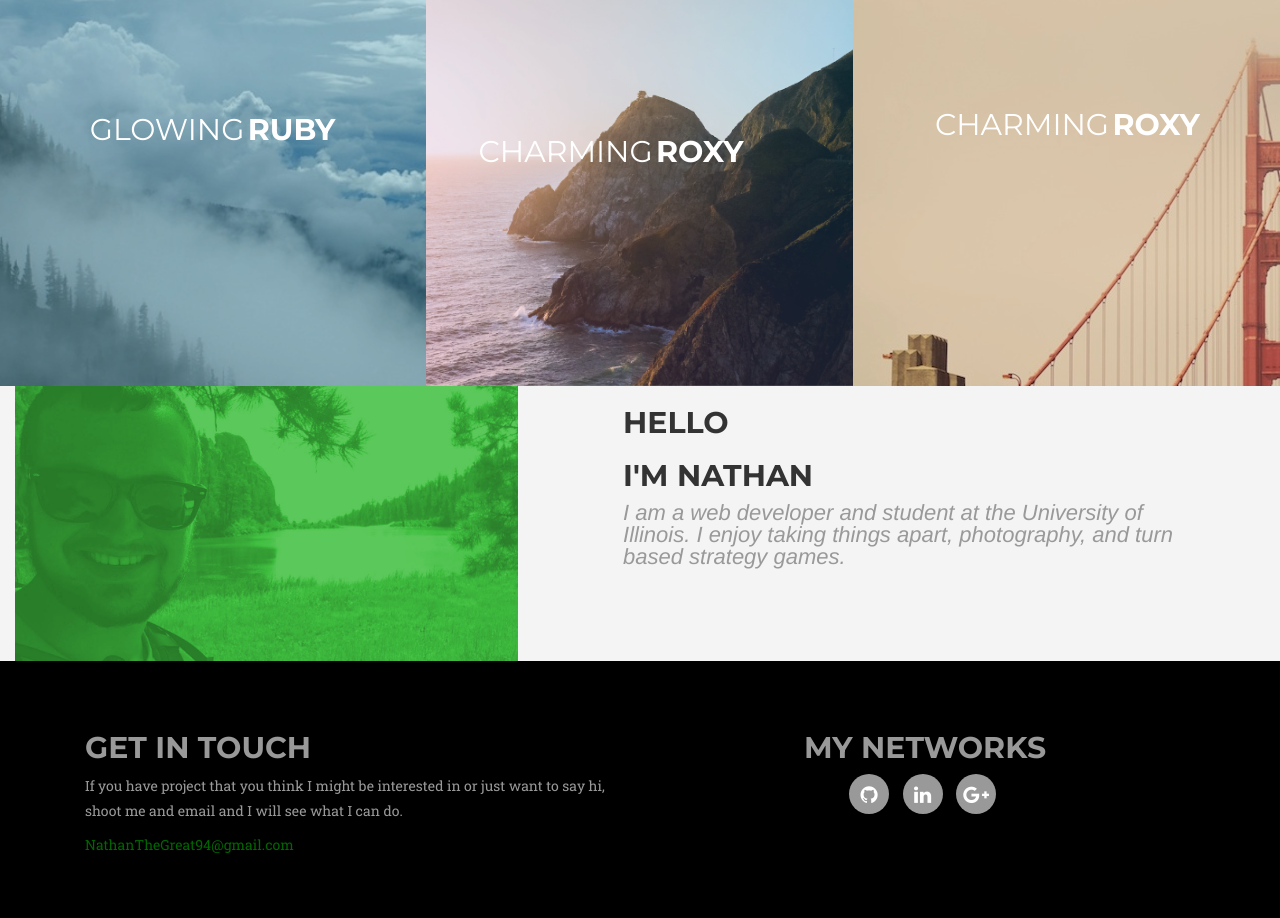
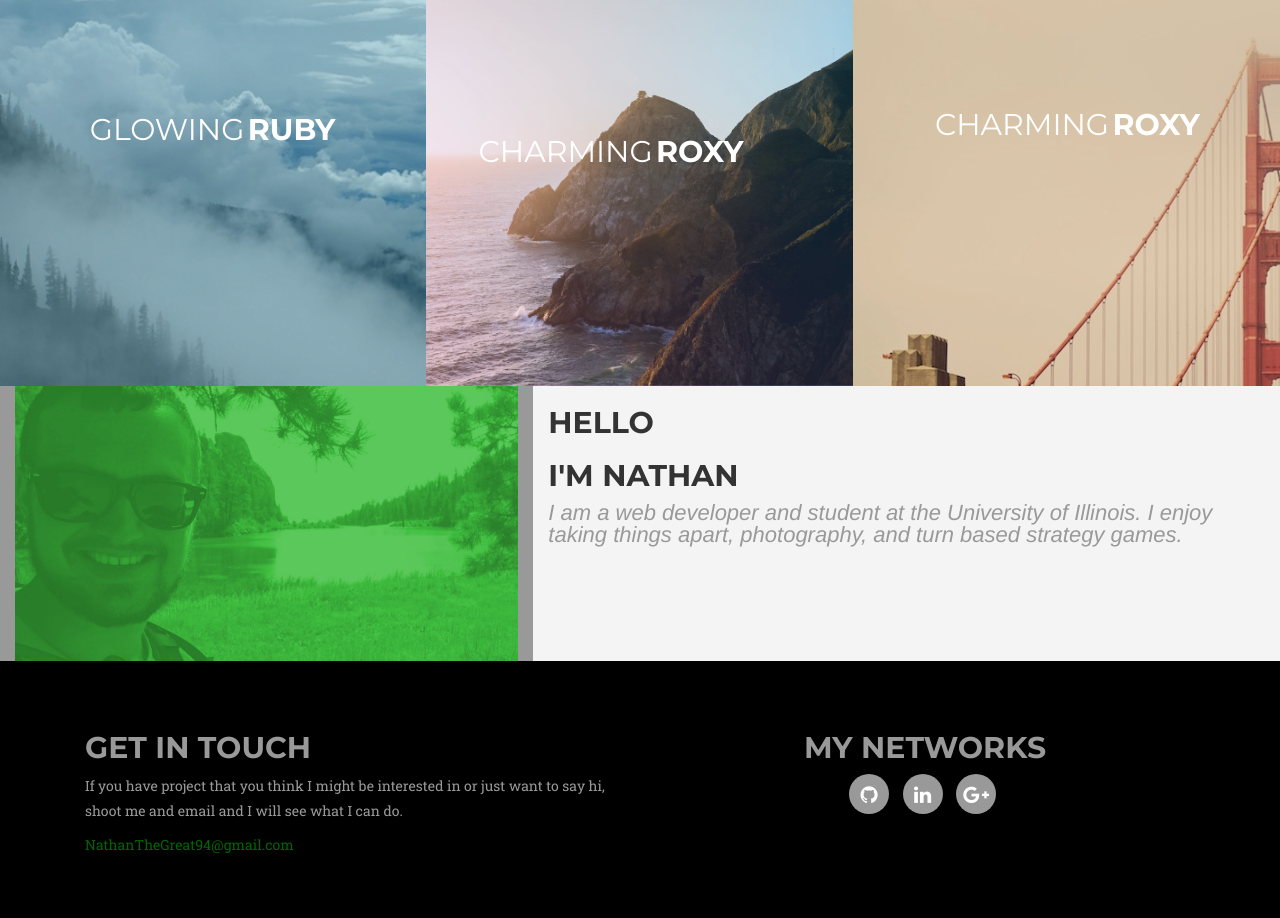
Before and after one commit to NathanTheGr8/nathanhenrydavis.com, a PHP site: page / in a window 1280 px wide. Shown: the part 1278-2196 px from the top of the page. Run offline with PHP 8.4, Linux system fonts and the light colour scheme; some libraries are stand-ins or nearby versions; some web fonts are replaced.

Commit message:
project font and background change
also messed with about section, it is still broken tho

```diff
--- a/css/nathan.css
+++ b/css/nathan.css
@@ -355,8 +355,11 @@ header .intro-text .intro-heading {
 }
 
 .projects-title {
+    background: #f6f9fa;
+    color: #536d76;
+    font-weight: 800;
+    font-family: 'Raleway', Arial, sans-serif;
     text-align: center;
-    font-family: Roboto,"Helvetica Neue",Helvetica,Arial,sans-serif;
     font-size: 50px;
     line-height: 55px;
     padding-top: 5px;
@@ -364,7 +367,7 @@ header .intro-text .intro-heading {
 
 
 .projects {
-    background-color: #F5F4F4;
+    background: #f6f9fa;
 }
 
 
@@ -385,6 +388,10 @@ header .intro-text .intro-heading {
     color: #999999;
 }
 
+.about-pic {
+    background-color: #999999;
+    overflow: hidden;
+}
 
 .contact{
     background-color: #000000;
--- a/index.html
+++ b/index.html
@@ -123,7 +123,7 @@
             <figcaption>
                 <h2>KWIK - <span>Wall</span></h2>
                 <p>A personal project to recreate the KWIK-Wall website</p>
-                <a href="http://janemariedavis.com"></a>
+                <a href="http://kwik-wall.herokuapp.com"></a>
             </figcaption>
         </figure>
 
@@ -170,11 +170,11 @@
     <section id="about">
         <div class="container-fluid about">
             <div class="row">
-                <div class="col-lg-5 col-md-6 col-sm-7">
+                <div class="col-lg-5 col-md-6 col-sm-7 about-pic">
                     <img class="img-responsive" src="Pictures/Nathan1.JPG">
                 </div>
                 <div  class="col-lg-7 col-md-6 col-sm-5">
-                    <div class="col-md-offset-1 col-md-10">
+                    <div class="">
                         <h2>Hello</h2>
                         <h2>I'm Nathan</h2>
                         <p class="about-text">I am a web developer and student at the University of Illinois. I enjoy taking things apart, photography, and turn based strategy games.</p>
```
